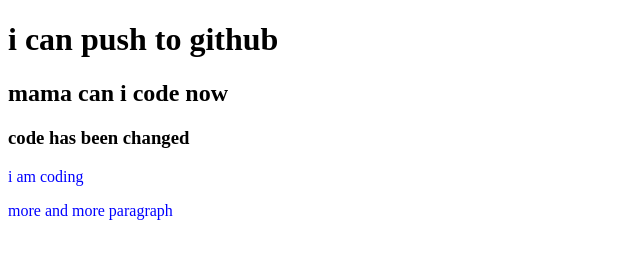
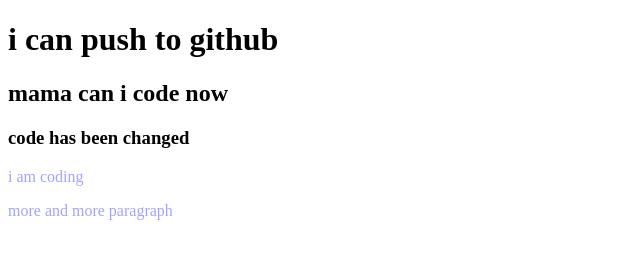
Before and after one commit to Kamruzzamanmamun/my-third-repo, a plain HTML site: page index.html in a window 1280 px wide. Shown: the whole page, without its empty margins (0-640 px from the left). Drawn offline with Linux system fonts and the light colour scheme.

Commit message:
colour added

```diff
--- a/style.css
+++ b/style.css
@@ -1,3 +1,3 @@
 p{
-    color: blue;
+    color: rgba(0, 0, 255, 0.363);
 }
```
